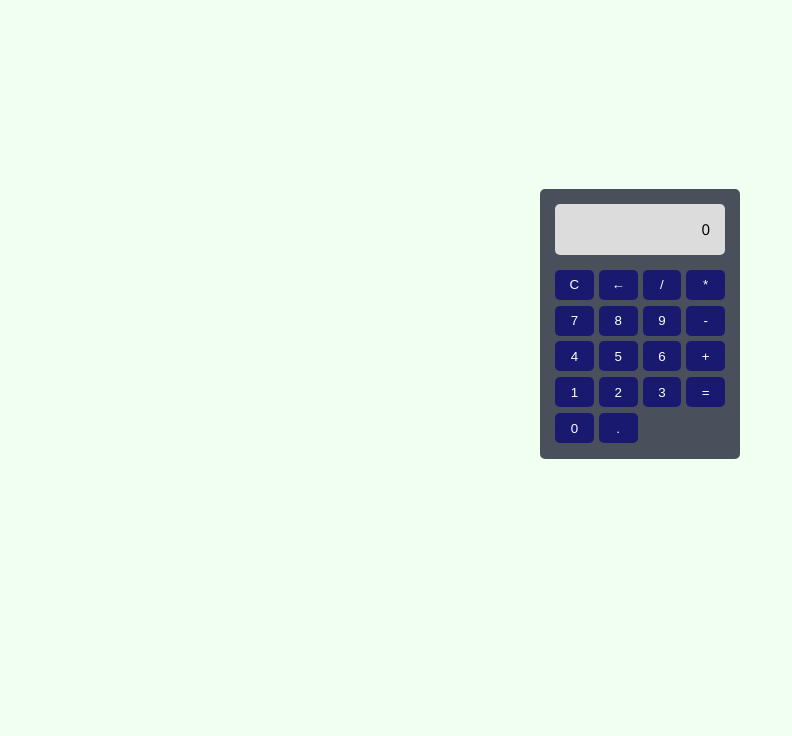
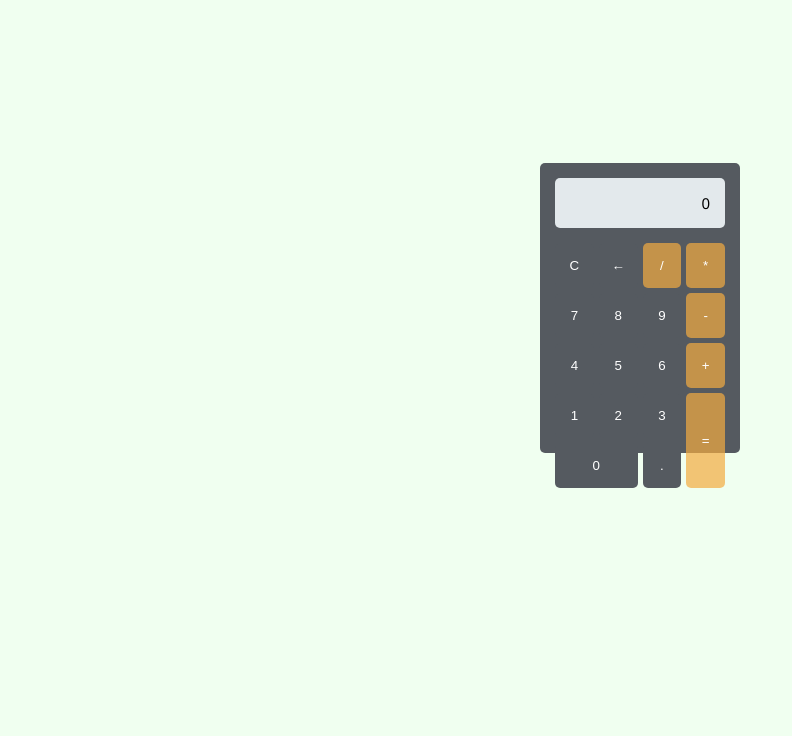
Before and after one commit to mariavnn/Calculator-Project, a plain HTML site: page src/index.html in a window 1280 px wide. Shown: the part 64-800 px from the top of the page, without its empty margins (0-792 px from the left). Drawn offline with Linux system fonts and the light colour scheme.

Commit message:
Finalizacion del diseño

```diff
--- a/src/index.html
+++ b/src/index.html
@@ -14,21 +14,21 @@
 
                 <button id="c" class="btn">C</button>
                 <button id="borrar" class="btn">←</button>
-                <button class="btn">/</button>
-                <button class="btn">*</button>
+                <button id ="btn-divid" class="btn">/</button>
+                <button id ="btn-multiple" class="btn">*</button>
                 <button class="btn">7</button>
                 <button class="btn">8</button>
                 <button class="btn">9</button>
-                <button class="btn">-</button>
+                <button id="btn-rest" class="btn">-</button>
                 <button class="btn">4</button>
                 <button class="btn">5</button>
                 <button class="btn">6</button>
-                <button class="btn">+</button>
+                <button id ="btn-sum" class="btn">+</button>
                 <button class="btn">1</button>
                 <button class="btn">2</button>
                 <button class="btn">3</button>
-                <button id="igual" class="btn">=</button>
-                <button id="cero" class="btn">0</button>
+                <button id="btn-equal" class="btn">=</button>
+                <button id="btn-zero" class="btn">0</button>
                 <button class="btn">.</button>
 
 
--- a/src/style.css
+++ b/src/style.css
@@ -22,16 +22,16 @@ main{
     align-items: center;
 }
 h1{
-    font-size: 2.1rem;
+    font-size: 2rem;
     padding: 10px;
-    margin: 10px;
+    margin-bottom: 5px;
 }
 
 .calculator-container{
     width: 200px;
-    height: 270px;
+    height: 290px;
     padding: 1.5rem;
-    background-color: #494F5B;
+    background-color: #555A60;
     border-radius: 0.5rem;
     display: grid;
     grid-template-columns: repeat(4, 1fr);
@@ -43,7 +43,7 @@ h1{
 .screen-container{
     margin-bottom: 10px;
     padding: 1.5rem;
-    background-color: #DCDCDC;
+    background-color: #e3e9ec;
     border-radius: 0.5rem;
     grid-column: 1 / -1;
     text-align: right;
@@ -51,8 +51,8 @@ h1{
 }
 
 .btn {
-    height: 30px;
-    background-color: #191970;
+    background-color: #555A60;
+    max-height: 10vh;
     color: white;
     border: 0;
     padding: 1.5rem .5rem;
@@ -62,3 +62,35 @@ h1{
     border-radius: .5rem;
     cursor: pointer;
 }
+
+#btn-equal{
+    max-height: 25vh;
+    grid-row: span 2;
+}
+
+#btn-zero{
+    grid-column: span 2;
+}
+
+#btn-sum,
+#btn-rest,
+#btn-multiple,
+#btn-equal,
+#btn-divid{
+    background-color: rgba(244, 171, 65, 0.7);
+    color: white;
+}
+
+.btn:hover{
+    background-color: #e3e9ec;
+    color: #555A60;
+}
+
+#btn-sum:hover,
+#btn-rest:hover,
+#btn-multiple:hover,
+#btn-equal:hover,
+#btn-divid:hover{
+    background-color: #f4ab41;
+    color: white;
+}
```
